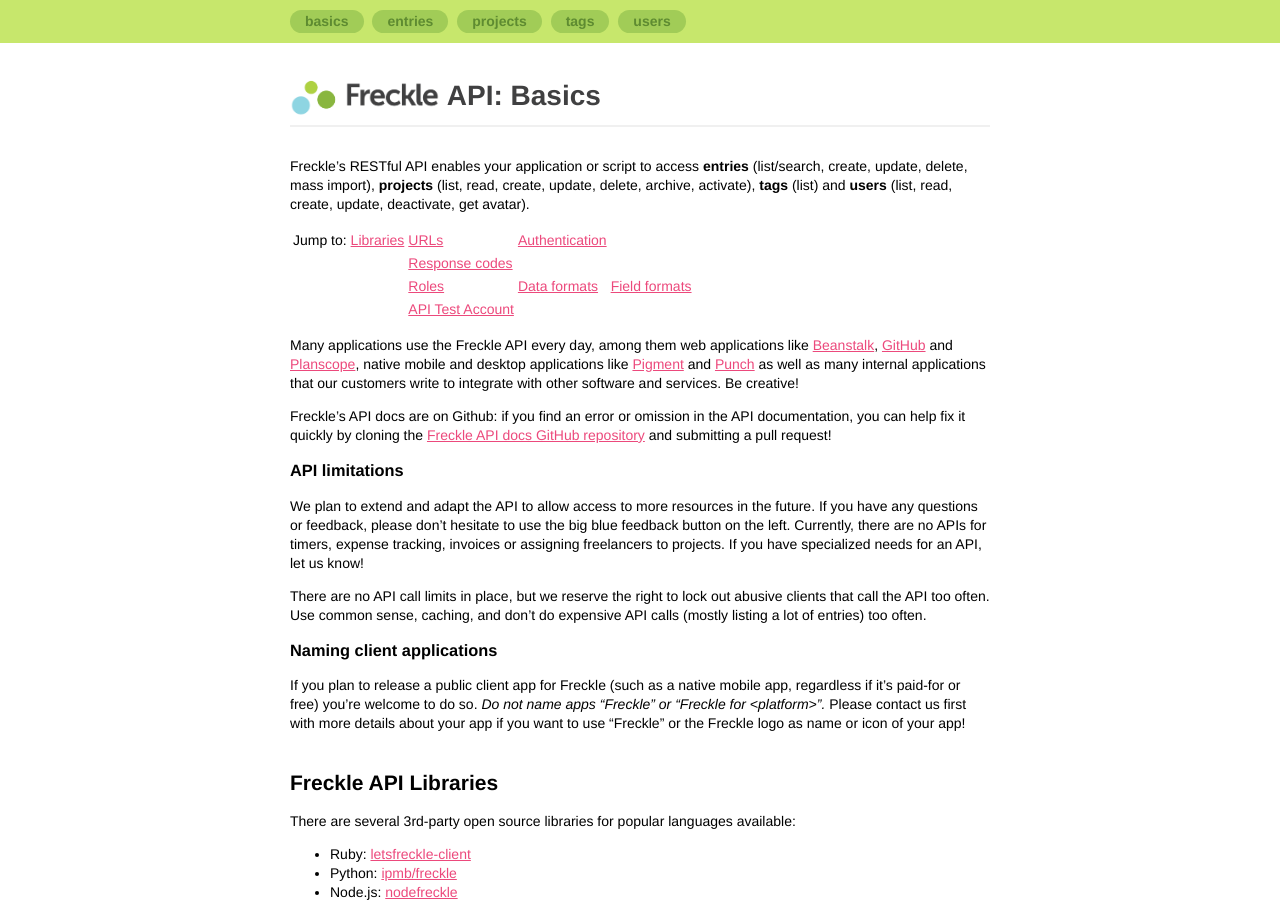
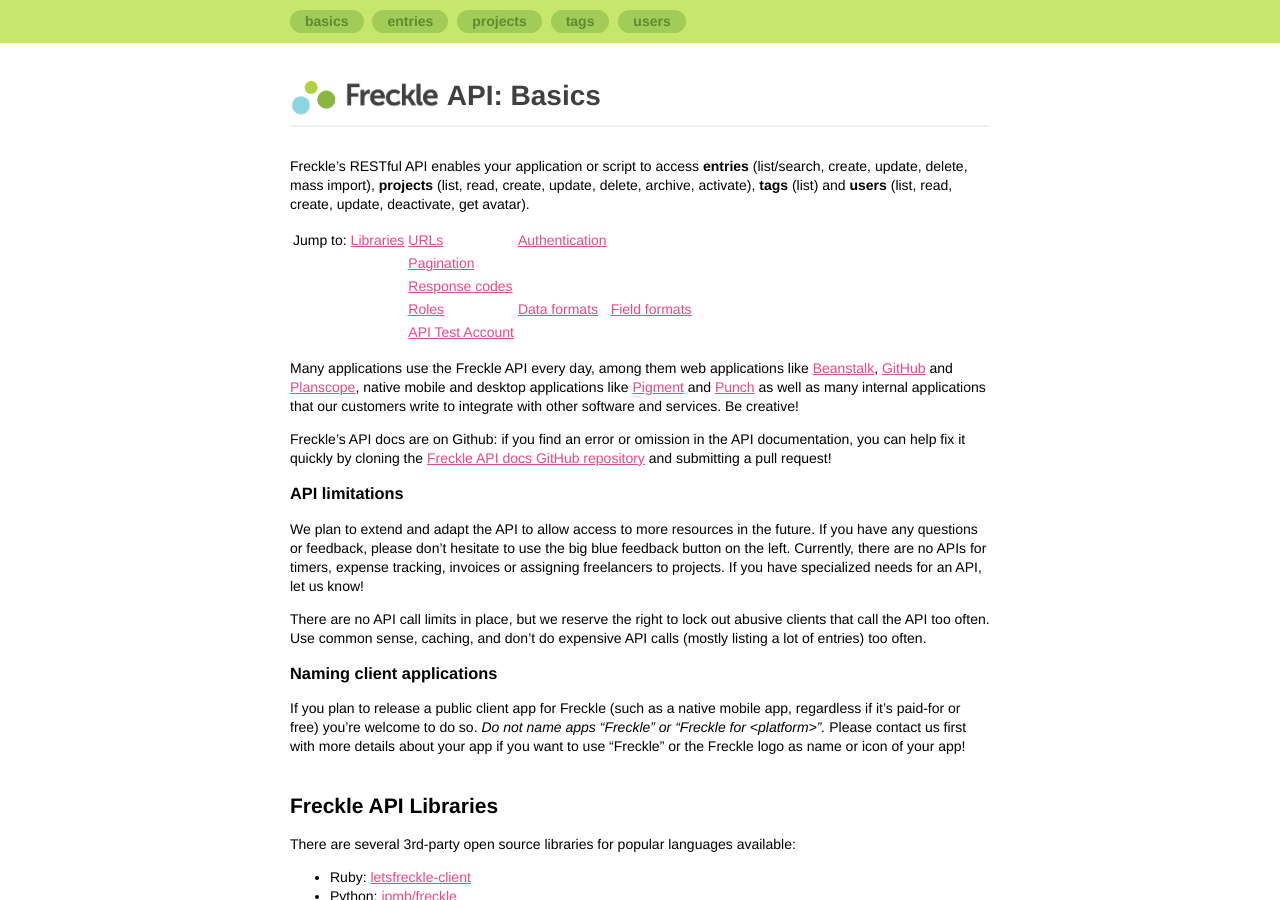
Before and after one commit to cheerful/freckle-apidocs, a Jekyll site: the page built from index.md, in a window 1280 px wide and 900 px high. Built offline with Jekyll 4.4.1, drawn with Linux system fonts in a browser that asks for light colours; nearby versions of some CDN libraries; Markdown is read by kramdown in place of the engine named in the settings; comment, search, counter and statistics services are not loaded.

Commit message:
add pagination link to "Jump to" list

```diff
--- a/index.md
+++ b/index.md
@@ -9,6 +9,7 @@ access **entries** (list/search, create, update, delete, mass import),
 **tags** (list) and **users** (list, read, create, update, deactivate, get avatar).
 
 Jump to: [Libraries](#libraries) | [URLs](#urls) | [Authentication](#authentication)
+| [Pagination](#pagination)
 | [Response codes](#codes)
 | [Roles](#roles) | [Data formats](#formats) | [Field formats](#fields)
 | [API Test Account](#test)
```
